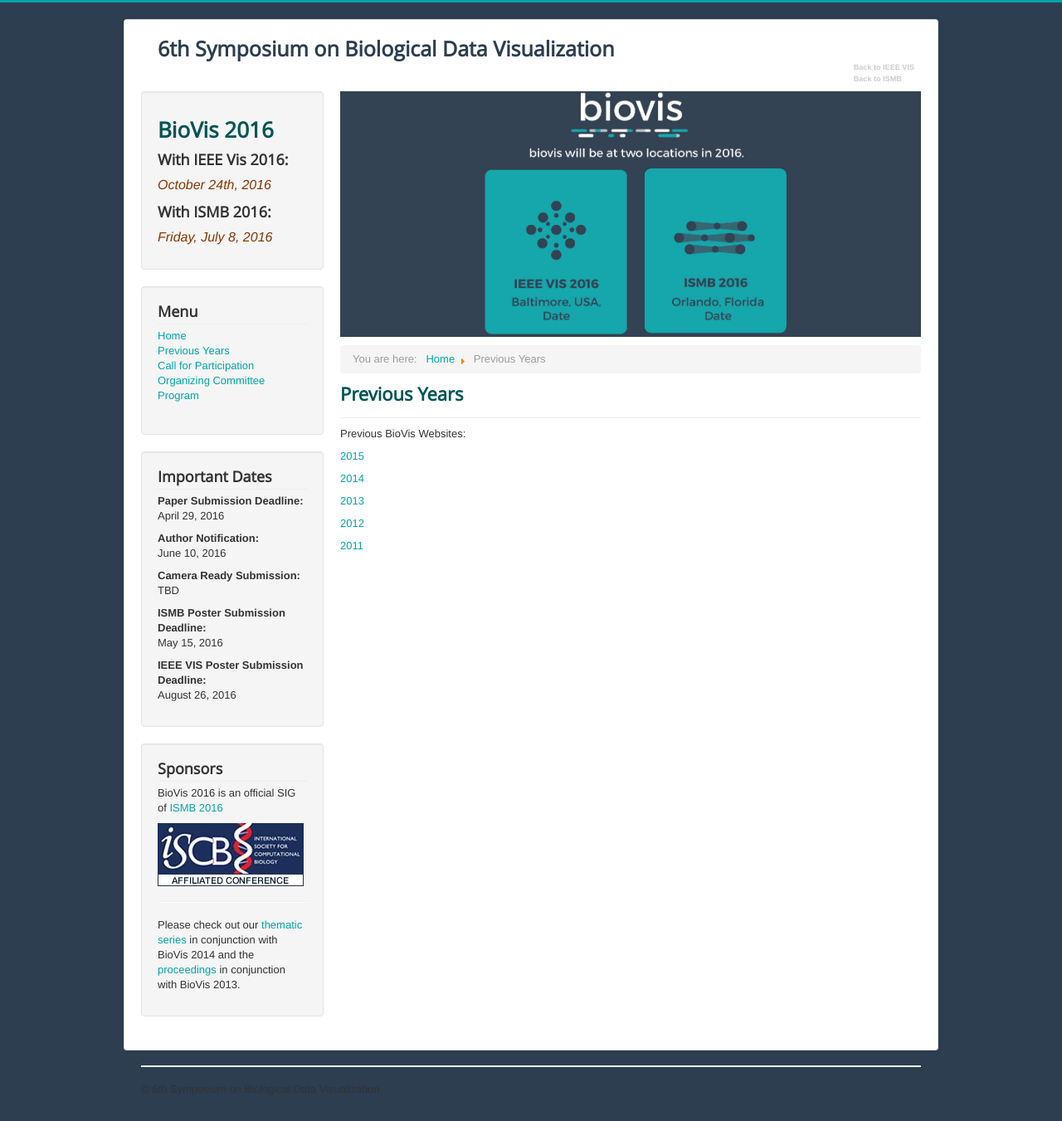
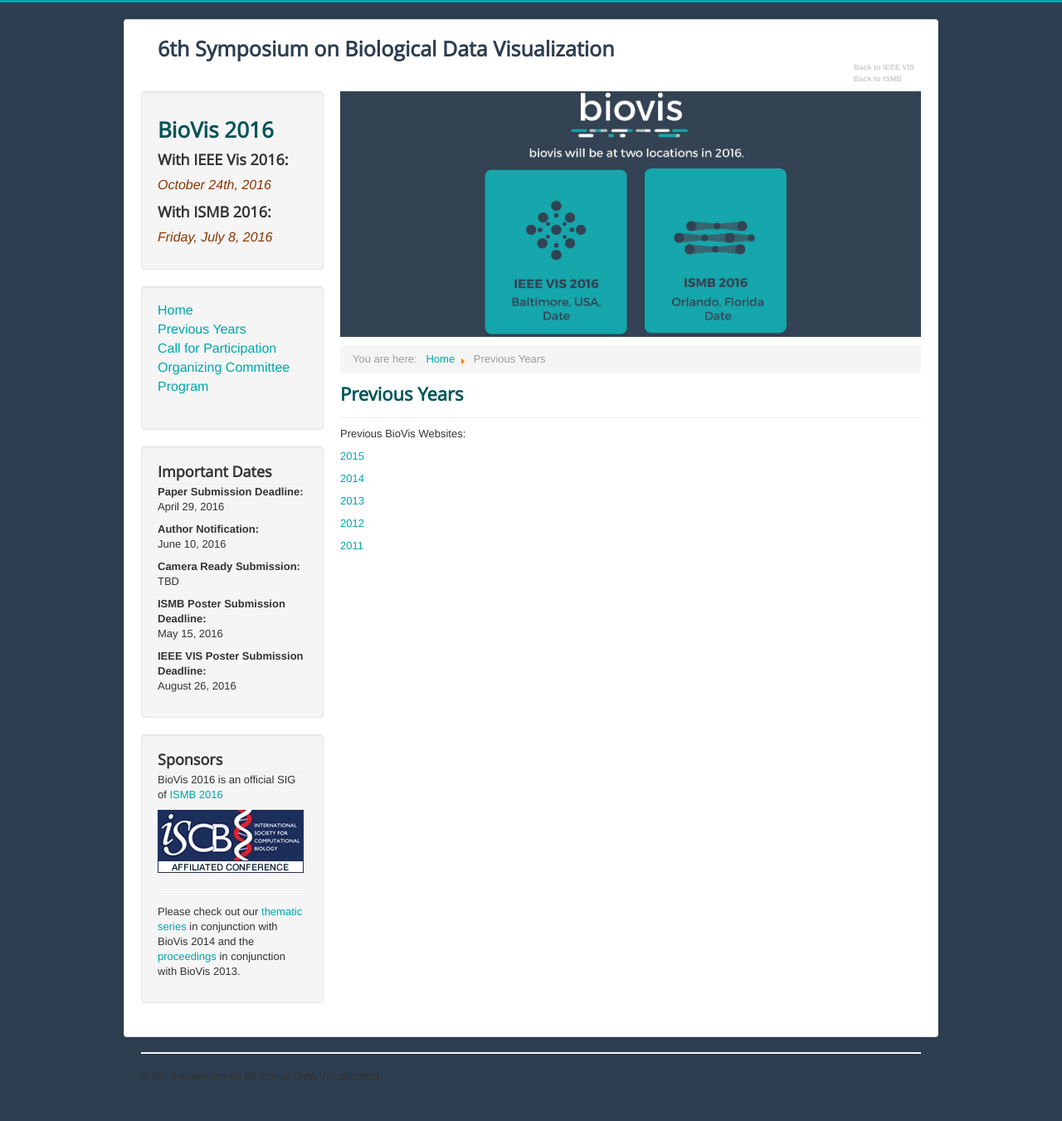
Before and after one commit to ngehlenborg/2017, a Jekyll site: the page built from Z_previousyears.md, in a window 1280 px wide. Shown: the whole page at 83% size. Built offline with Jekyll 4.4.1, drawn with Linux system fonts in a browser that asks for light colours.

Commit message:
changed menu item order
Changed order of items in menu (slightly hacky solution). Increased the
font size for menu items.

```diff
--- a/_includes/header.html
+++ b/_includes/header.html
@@ -22,12 +22,12 @@
         </div>
       </div>
       <div class="well _menu">
-        <h3 class="page-header">Menu</h3>
+        <!--<h3 class="page-header">Menu</h3>-->
         <ul class="nav menu">
-          <li><a class="page-link" href="{{ site.baseurl }}/">Home</a></li>
+          <li><a class="page-link" style="font-size:16px; padding-bottom:5px" href="{{ site.baseurl }}/">Home</a></li>
           {% for page in site.pages %}
             {% if page.title %}
-  	      <li><a class="page-link" href="{{ page.url | prepend: site.baseurl }}">{{ page.title }}</a></li>
+  	      <li><a class="page-link" style="font-size:16px; padding-bottom:5px;"  href="{{ page.url | prepend: site.baseurl }}">{{ page.title }}</a></li>
             {% endif %}
           {% endfor %}
         </ul>
```
Also changed, not shown: Z_previousyears.md (renamed from archive.md), css/main.css.
